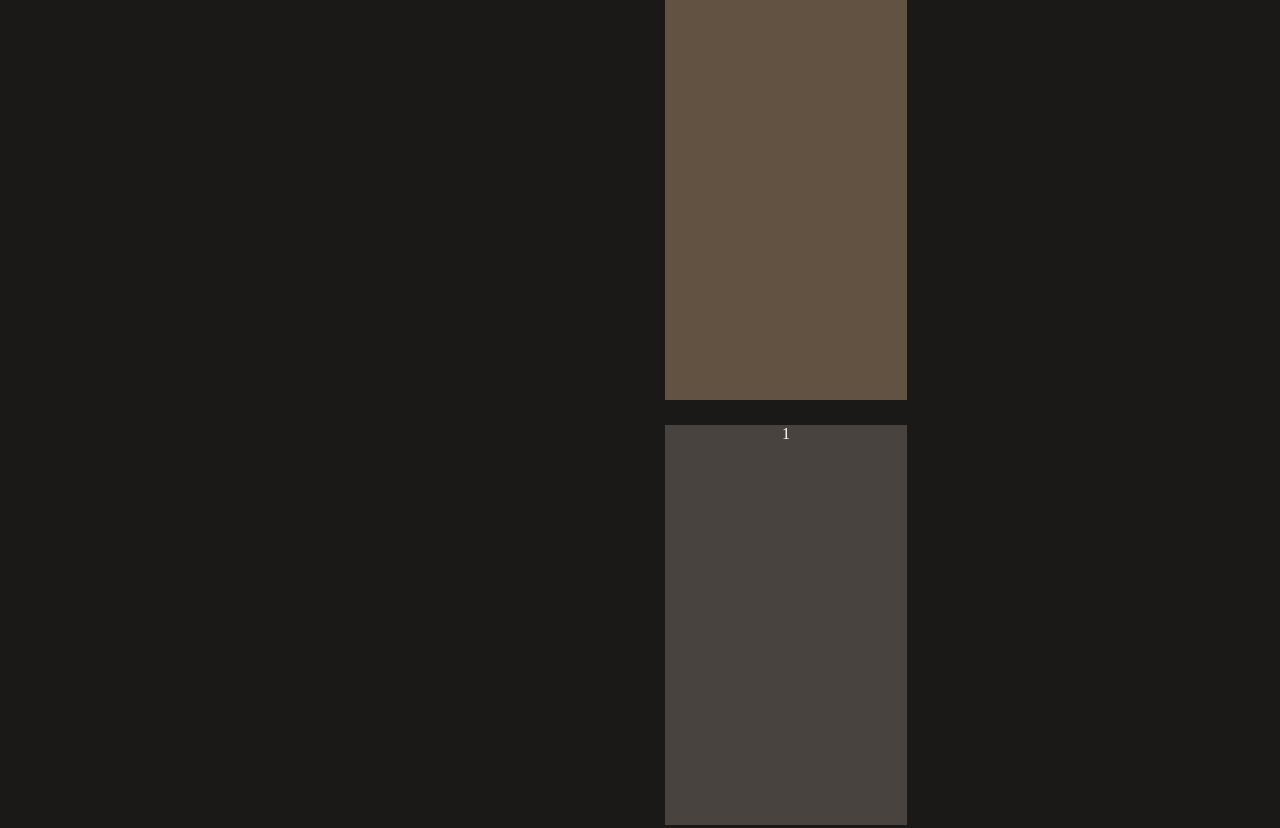
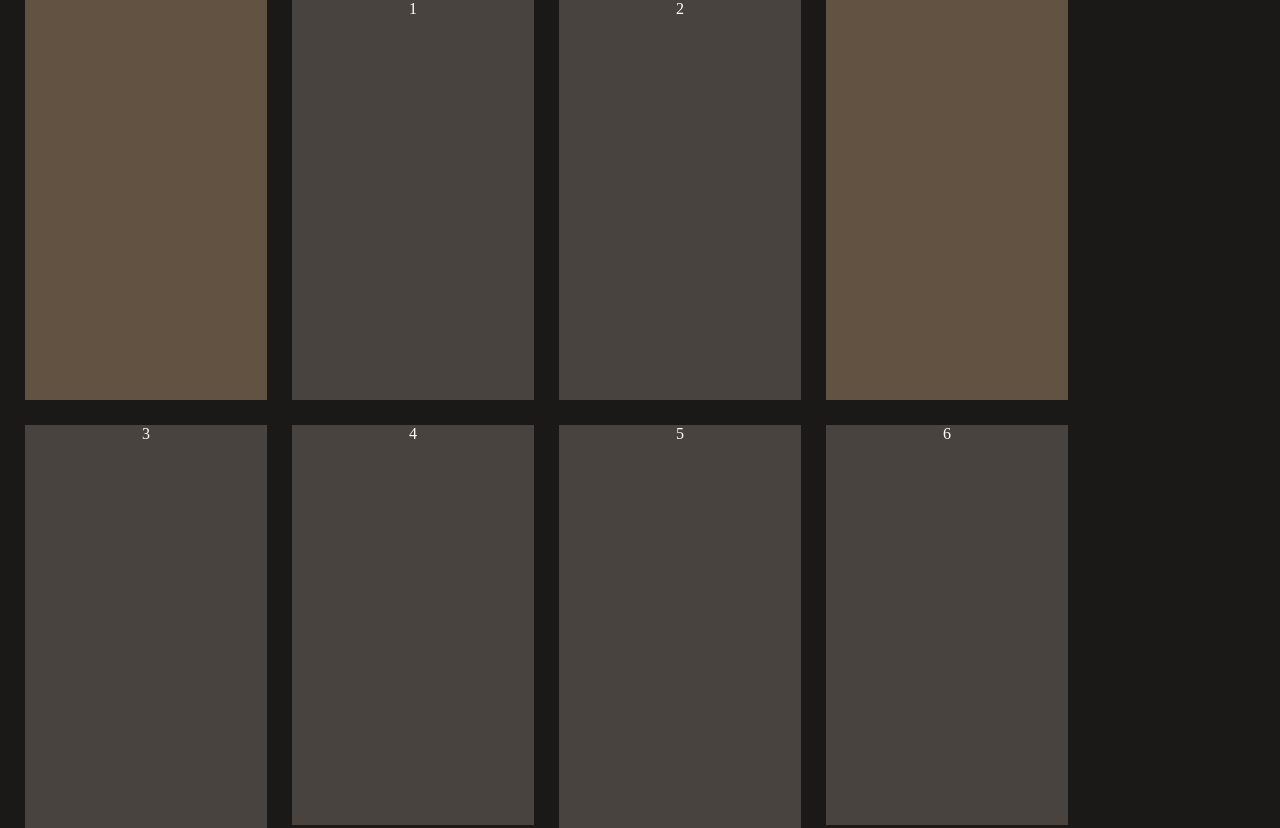
Before and after one commit to knyga/isotope-stick-extension, a plain HTML site: page index.html in a window 1280 px wide. Shown: the top 828 px of the page. Drawn offline with nearby package versions, Linux system fonts and the light colour scheme.

Commit message:
firefox float fix

```diff
--- a/css/style.css
+++ b/css/style.css
@@ -9,7 +9,8 @@ body {
 }
 
 .list {
-	display: table;
+	/* dont work in firefox */
+	/*display: table;*/
 	margin: 0 auto;
 }
 
```
